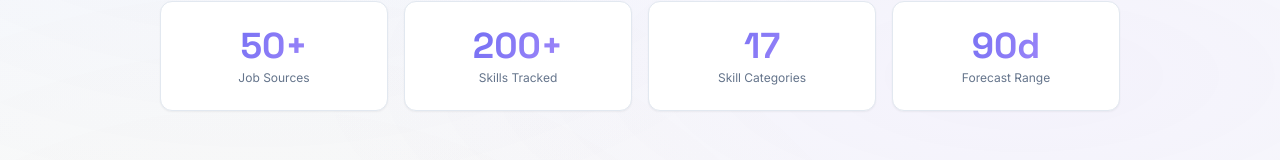
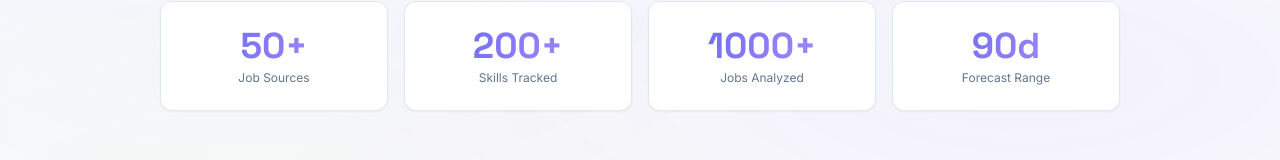
Before and after one commit to SumitMalu0512/SkillRadar, a React (Vite) app in the folder frontend/: page /about in a window 1280 px wide. Shown: the part 324-484 px from the top of the page. Built offline with nearby package versions, Linux system fonts and the light colour scheme; no server answers.

Commit message:
Changed 17 categories to 1000+ Jobs Analyzed stat from About

```diff
--- a/frontend/src/pages/About.jsx
+++ b/frontend/src/pages/About.jsx
@@ -21,7 +21,7 @@ const methodology = [
 const stats = [
   { value: '50+',  label: 'Job Sources' },
   { value: '200+', label: 'Skills Tracked' },
-  { value: '17',   label: 'Skill Categories' },
+  { value: '1000+',   label: 'Jobs Analyzed' },
   { value: '90d',  label: 'Forecast Range' },
 ]
 
```
